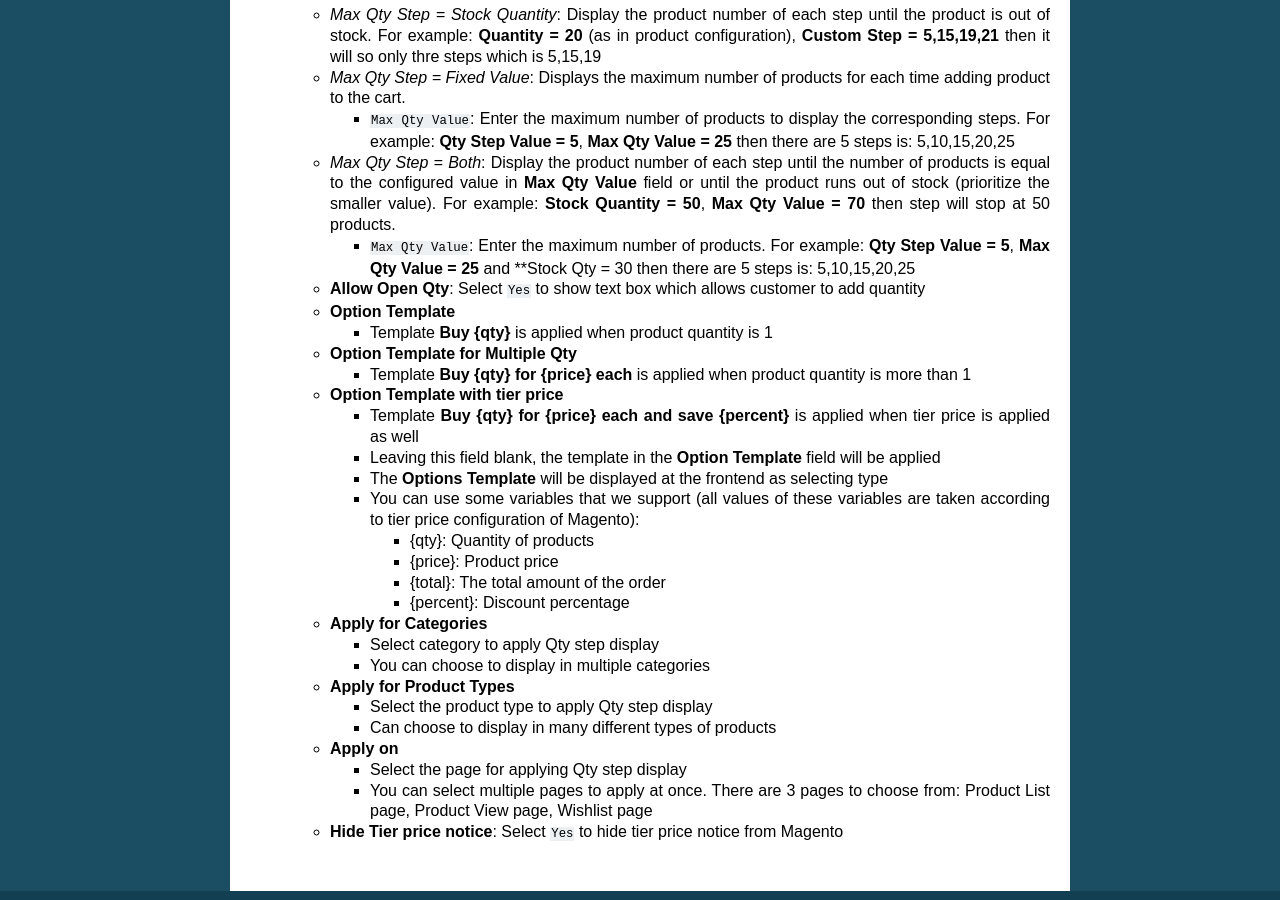
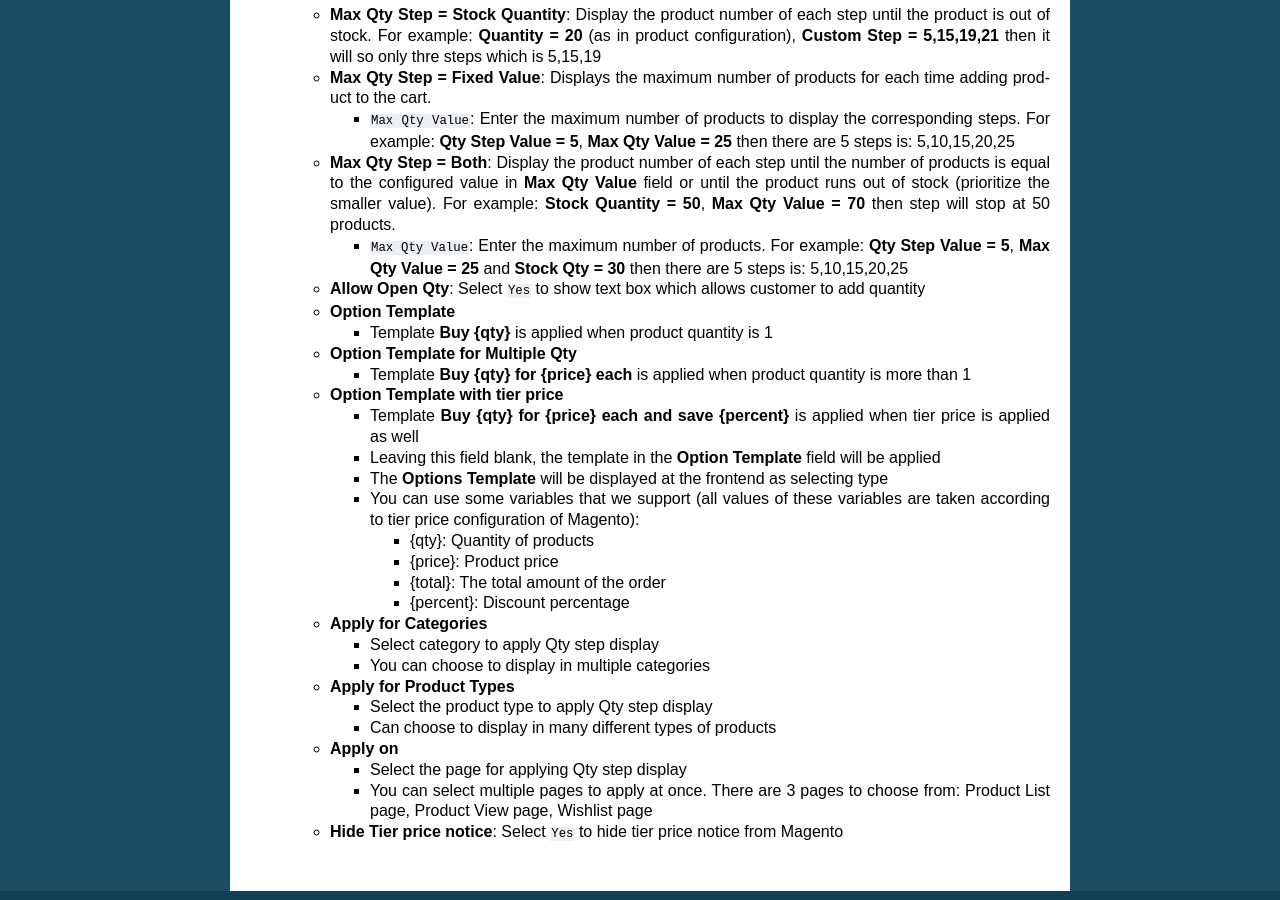
Before and after one commit to magepages/mpdocs, a Sphinx documentation site: the page built from docs/better-change-quantity/index.md, in a window 1280 px wide and 900 px high, scrolled down 1278 px. Built offline with Sphinx 7.4.7, drawn with Linux system fonts in a browser that asks for light colours; pages that are not in the unit, such as notebooks, are missing from menus.

```diff
--- a/docs/better-change-quantity/index.md
+++ b/docs/better-change-quantity/index.md
@@ -26,12 +26,12 @@ From the **Admin Panel**, go to `Store > Settings > Configuration > MAGEPLAZA EX
 - **Enable**: Select `Yes` to activate the module
 
 - **Change Qty Step**
-  - *Change Qty Step = Product Qty Increment*: Display step increasing by the number configured in Magento products
+  - **Change Qty Step = Product Qty Increment**: Display step increasing by the number configured in Magento products
 
   For example: If **Qty Increments = 3** as in Magento product configuration; Step 1 is 1 product, Step 2 is 4 products, Step 3 is 7 products and so on. The difference of product quantity is 3.
 
 
-  - *Change Qty Step = Fixed Value*: Display step as similar as in **Qty Step Value** configuration
+  - **Change Qty Step = Fixed Value**: Display step as similar as in **Qty Step Value** configuration
     - **Qty Step Value**:
       - Enter the number of products for each time adding products to your cart. The number of products for each step will be increased by arithmetic progression
       - For example: If **Qty Step Value = 2**, every time you add product to the cart, you must add 2 products
@@ -44,15 +44,15 @@ From the **Admin Panel**, go to `Store > Settings > Configuration > MAGEPLAZA EX
 
 - **Max Qty Step**
 
-  - *Max Qty Step = Stock Quantity*: Display the product number of each step until the product is out of stock. For example: **Quantity = 20** (as in product configuration), **Custom Step = 5,15,19,21** then it will so only thre steps which is 5,15,19
+  - **Max Qty Step = Stock Quantity**: Display the product number of each step until the product is out of stock. For example: **Quantity = 20** (as in product configuration), **Custom Step = 5,15,19,21** then it will so only thre steps which is 5,15,19
 
 
-  - *Max Qty Step = Fixed Value*: Displays the maximum number of products for each time adding product to the cart.
+  - **Max Qty Step = Fixed Value**: Displays the maximum number of products for each time adding product to the cart.
     - `Max Qty Value`: Enter the maximum number of products to display the corresponding steps. For example: **Qty Step Value = 5**, **Max Qty Value = 25** then there are 5 steps is: 5,10,15,20,25
 
-  - *Max Qty Step = Both*: Display the product number of each step until the number of products is equal to the configured value in **Max Qty Value** field or until the product runs out of stock (prioritize the smaller value). For example: **Stock Quantity = 50**, **Max Qty Value = 70** then step will stop at 50 products.
+  - **Max Qty Step = Both**: Display the product number of each step until the number of products is equal to the configured value in **Max Qty Value** field or until the product runs out of stock (prioritize the smaller value). For example: **Stock Quantity = 50**, **Max Qty Value = 70** then step will stop at 50 products.
 
-    - `Max Qty Value`: Enter the maximum number of products. For example: **Qty Step Value = 5**, **Max Qty Value = 25** and **Stock Qty = 30 then there are 5 steps is: 5,10,15,20,25
+    - `Max Qty Value`: Enter the maximum number of products. For example: **Qty Step Value = 5**, **Max Qty Value = 25** and **Stock Qty = 30** then there are 5 steps is: 5,10,15,20,25
 
   - **Allow Open Qty**: Select `Yes` to show text box which allows customer to add quantity
 
```
